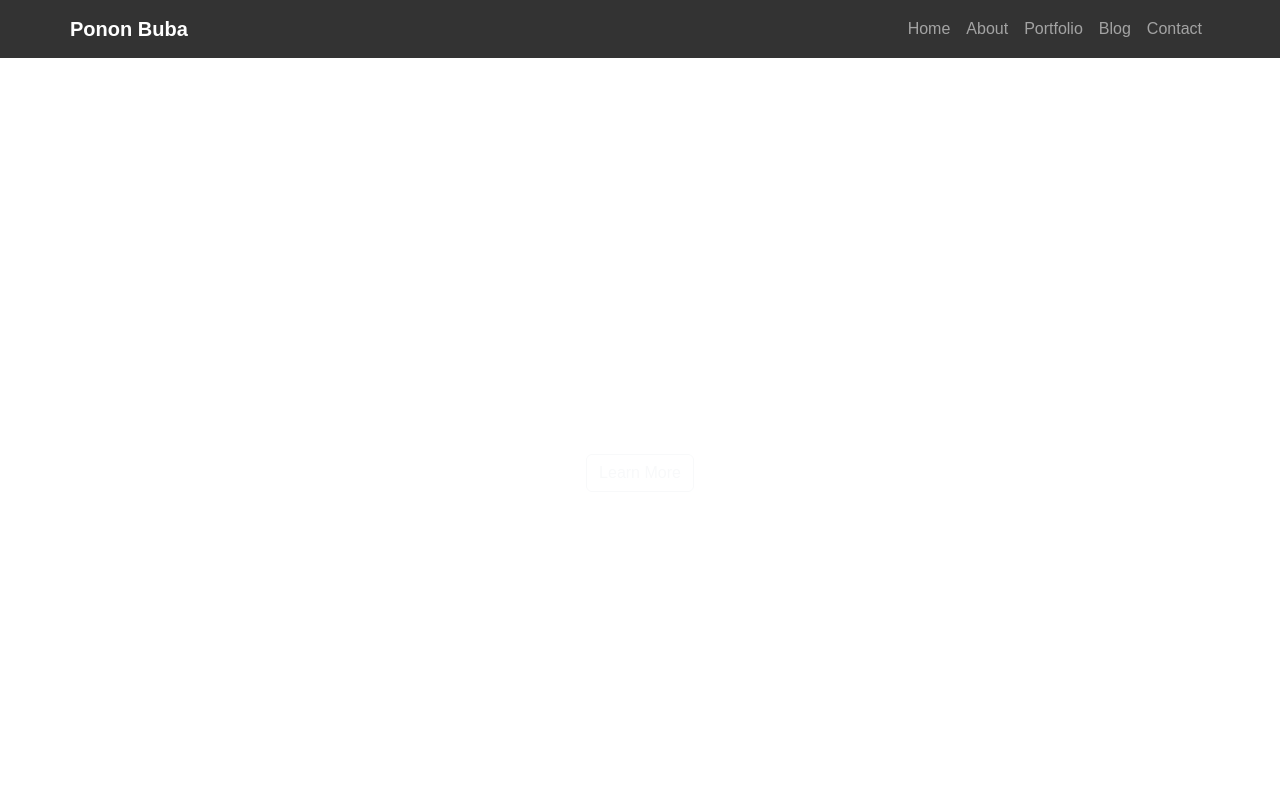
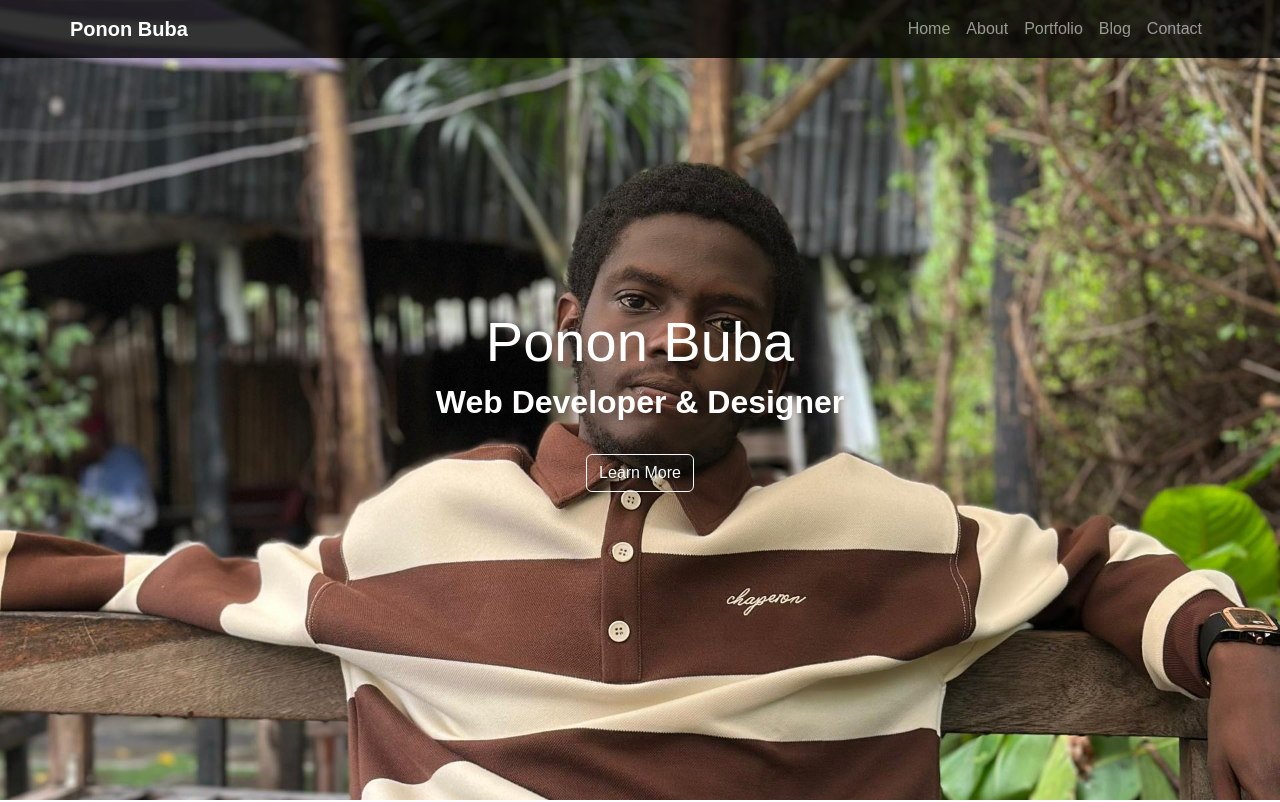
Before and after one commit to Laflamestepson/Pononbuba, a plain HTML site: page index.html in a window 1280 px wide. Shown: the top 802 px of the page. Drawn offline with nearby package versions, Linux system fonts and the light colour scheme.

Commit message:
hero image update

```diff
--- a/css/styles.css
+++ b/css/styles.css
@@ -11,7 +11,7 @@ body {
 
   /* Hero Section */
   .hero {
-    background-image: url('ponon3.JPG');
+    background-image: url('/images/ponon3.JPG');
     background-size: cover;
     background-position: center;
     height: 100vh;
```
Also changed, not shown: images/ponon3.JPG (renamed from ponon3.JPG).
